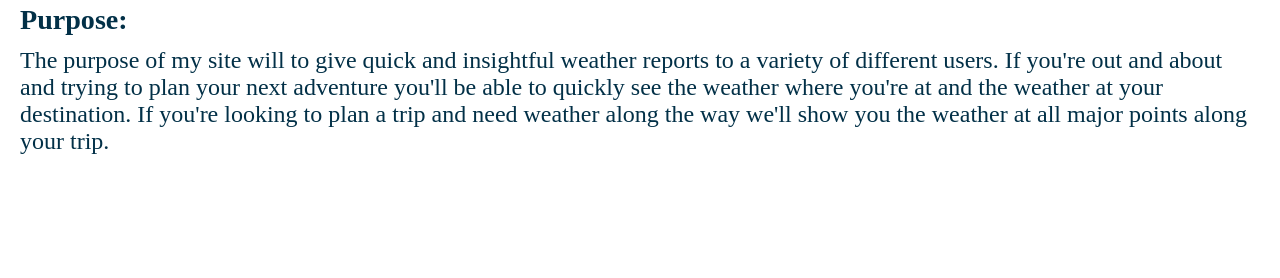
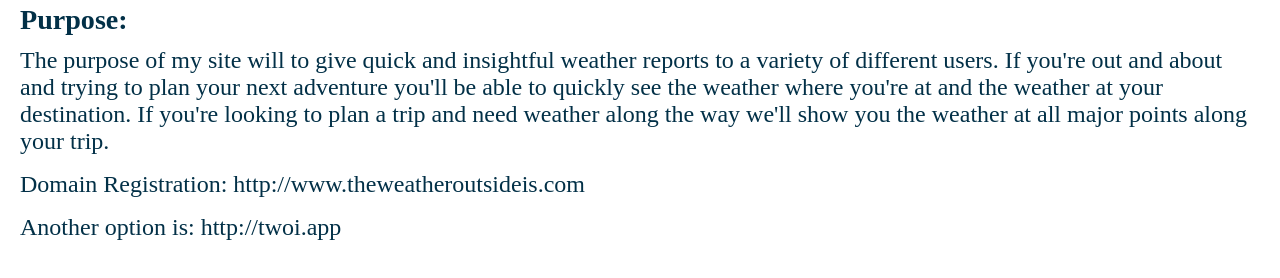
Before and after one commit to swpowe/wdd230-WebFrontEndDev, a plain HTML site: page lesson3/index.html in a window 1280 px wide. Shown: the part 164-442 px from the top of the page. Drawn offline with Linux system fonts and the light colour scheme.

Commit message:
added domain info

```diff
--- a/lesson3/index.html
+++ b/lesson3/index.html
@@ -37,6 +37,8 @@
         a trip and need weather along the way we'll show you the weather at all
         major points along your trip.
       </p>
+      <p>Domain Registration: http://www.theweatheroutsideis.com</p>
+      <p>Another option is: http://twoi.app</p>
     </main>
   </body>
 </html>
```
